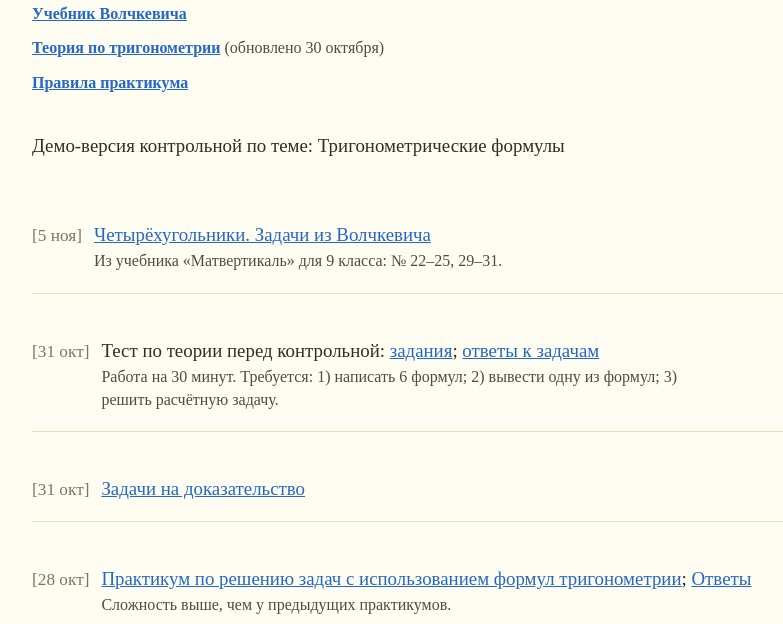
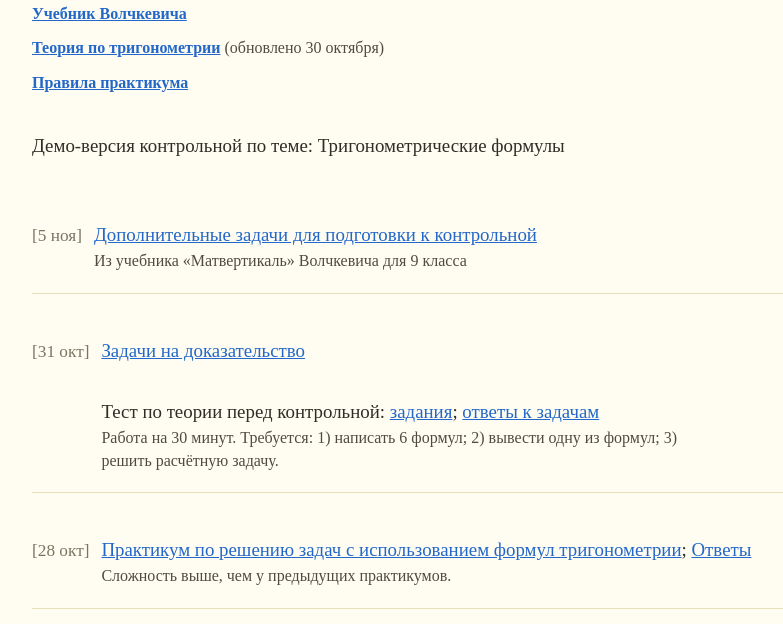
Before and after one commit to olgo1/olgo1.github.io, a plain HTML site: page pages/grade9/geometry/index.html in a window 1280 px wide. Shown: the part 164-788 px from the top of the page, without its empty margins (88-871 px from the left). Drawn offline with Linux system fonts and the light colour scheme.

Commit message:
Group October 31 geometry materials and clarify November 5 lesson

```diff
--- a/pages/grade9/geometry/index.html
+++ b/pages/grade9/geometry/index.html
@@ -49,25 +49,22 @@
           <div class="lesson-line">
             <span class="lesson-meta">[<time datetime="2026-11-05">5 ноя</time>]</span>
             <div class="lesson-topic">
-              <h2><a href="/archive/files/imported/9grade/geom_2026-11-05_quadrilaterals_volchkevich.pdf">Четырёхугольники. Задачи из Волчкевича</a></h2>
-              <p class="lesson-subtitle">Из учебника «Матвертикаль» для 9 класса: № 22–25, 29–31.</p>
+              <h2><a href="/archive/files/imported/9grade/geom_2026-11-05_quadrilaterals_volchkevich.pdf">Дополнительные задачи для подготовки к контрольной</a></h2>
+              <p class="lesson-subtitle">Из учебника «Матвертикаль» Волчкевича для 9 класса</p>
             </div>
           </div>
         </article>
         <article class="lesson-item">
           <div class="lesson-line">
             <span class="lesson-meta">[<time datetime="2026-10-31">31 окт</time>]</span>
-            <div class="lesson-topic">
-              <h2>Тест по теории перед контрольной: <a href="/archive/files/imported/9grade/geom_2026-10-31_theory_tasks.pdf?v=20261031-2">задания</a>; <a href="/archive/files/imported/9grade/geom_2026-10-31_theory_answers.pdf?v=20261031-2">ответы к задачам</a></h2>
-              <p class="lesson-subtitle">Работа на 30 минут. Требуется: 1) написать 6 формул; 2) вывести одну из формул; 3) решить расчётную задачу.</p>
-            </div>
-          </div>
-        </article>
-        <article class="lesson-item">
-          <div class="lesson-line">
-            <span class="lesson-meta">[<time datetime="2026-10-31">31 окт</time>]</span>
-            <div class="lesson-topic">
-              <h2><a href="/archive/files/imported/9grade/geom_2026-10-31_proofs.pdf">Задачи на доказательство</a></h2>
+            <div class="lesson-topics">
+              <div class="lesson-topic">
+                <h2><a href="/archive/files/imported/9grade/geom_2026-10-31_proofs.pdf">Задачи на доказательство</a></h2>
+              </div>
+              <div class="lesson-topic">
+                <h2>Тест по теории перед контрольной: <a href="/archive/files/imported/9grade/geom_2026-10-31_theory_tasks.pdf?v=20261031-2">задания</a>; <a href="/archive/files/imported/9grade/geom_2026-10-31_theory_answers.pdf?v=20261031-2">ответы к задачам</a></h2>
+                <p class="lesson-subtitle">Работа на 30 минут. Требуется: 1) написать 6 формул; 2) вывести одну из формул; 3) решить расчётную задачу.</p>
+              </div>
             </div>
           </div>
         </article>
```
